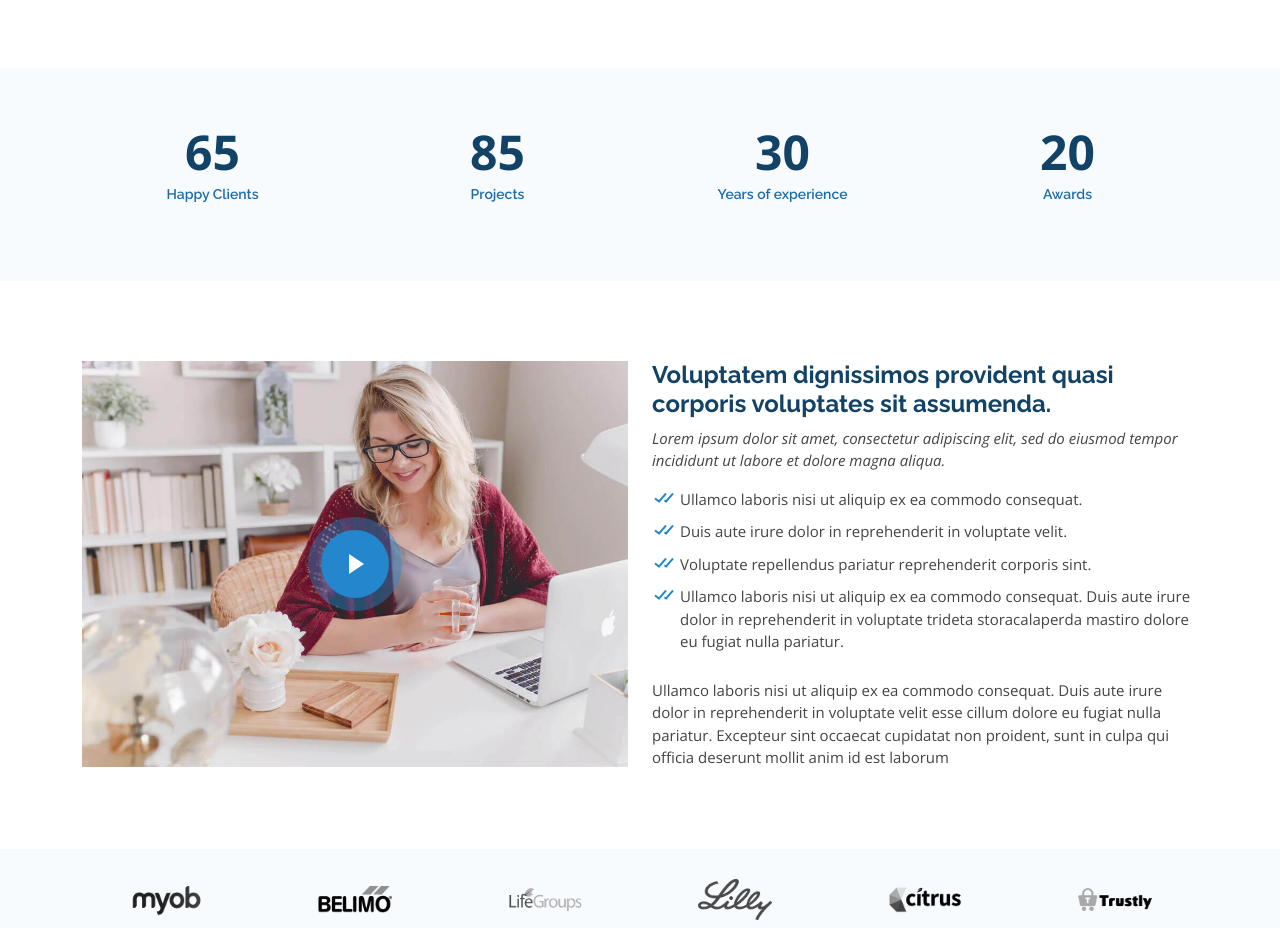
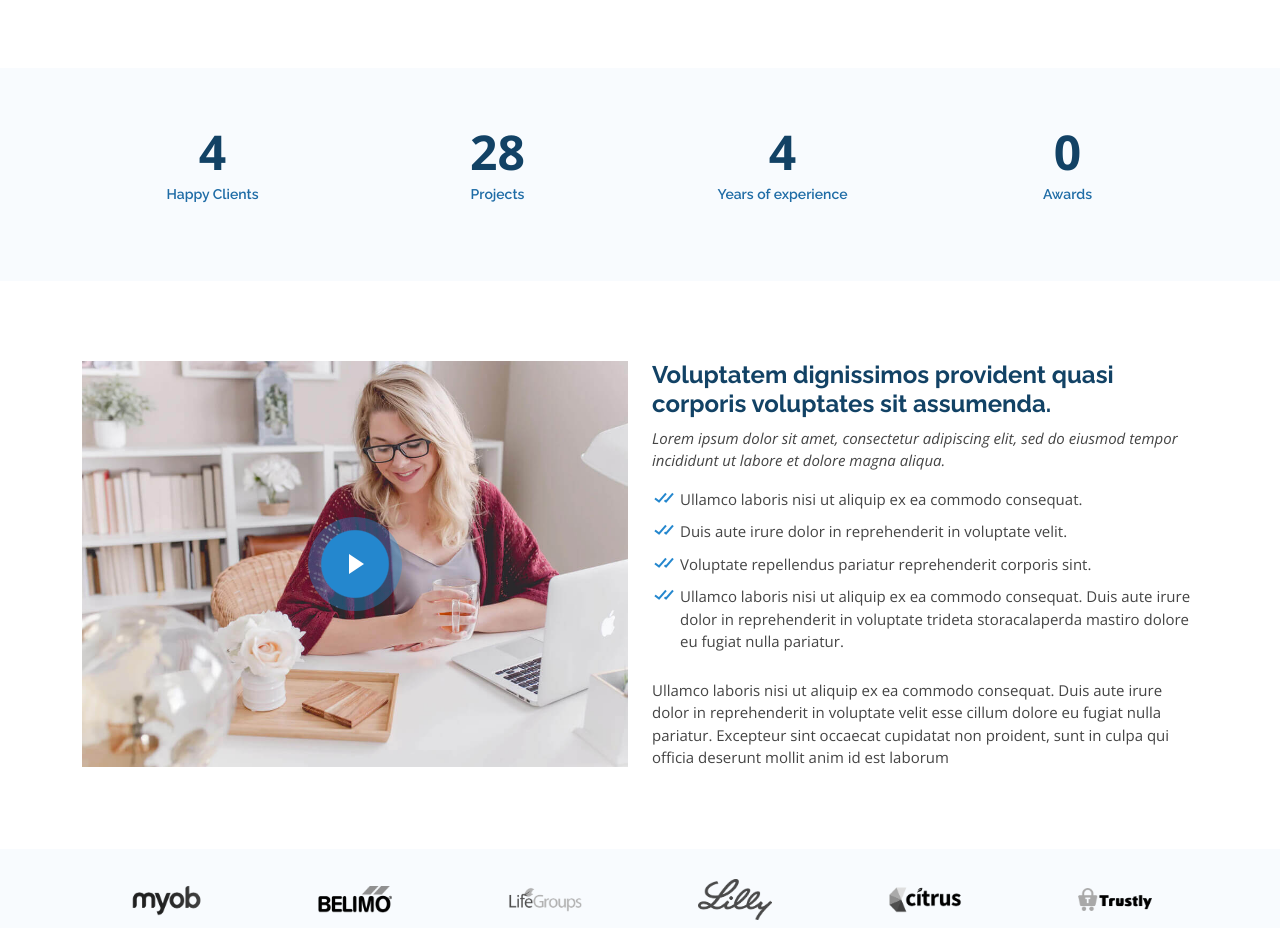
Before and after one commit to CanadaMC/web, a plain HTML site: page index.html in a window 1280 px wide. Shown: the part 1400-2328 px from the top of the page. Drawn offline with nearby package versions, Linux system fonts and the light colour scheme.

Commit message:
Update index.html

```diff
--- a/index.html
+++ b/index.html
@@ -156,28 +156,28 @@
 
           <div class="col-lg-3 col-md-5 col-6 d-md-flex align-items-md-stretch">
             <div class="count-box">
-              <span data-purecounter-start="0" data-purecounter-end="65" data-purecounter-duration="2" class="purecounter"></span>
+              <span data-purecounter-start="0" data-purecounter-end="4" data-purecounter-duration="2" class="purecounter"></span>
               <p>Happy Clients</p>
             </div>
           </div>
 
           <div class="col-lg-3 col-md-5 col-6 d-md-flex align-items-md-stretch">
             <div class="count-box">
-              <span data-purecounter-start="0" data-purecounter-end="85" data-purecounter-duration="2" class="purecounter"></span>
+              <span data-purecounter-start="0" data-purecounter-end="28" data-purecounter-duration="2" class="purecounter"></span>
               <p>Projects</p>
             </div>
           </div>
 
           <div class="col-lg-3 col-md-5 col-6 d-md-flex align-items-md-stretch">
             <div class="count-box">
-              <span data-purecounter-start="0" data-purecounter-end="30" data-purecounter-duration="2" class="purecounter"></span>
+              <span data-purecounter-start="0" data-purecounter-end="4" data-purecounter-duration="2" class="purecounter"></span>
               <p>Years of experience</p>
             </div>
           </div>
 
           <div class="col-lg-3 col-md-5 col-6 d-md-flex align-items-md-stretch">
             <div class="count-box">
-              <span data-purecounter-start="0" data-purecounter-end="20" data-purecounter-duration="2" class="purecounter"></span>
+              <span data-purecounter-start="0" data-purecounter-end="0" data-purecounter-duration="2" class="purecounter"></span>
               <p>Awards</p>
             </div>
           </div>
```
